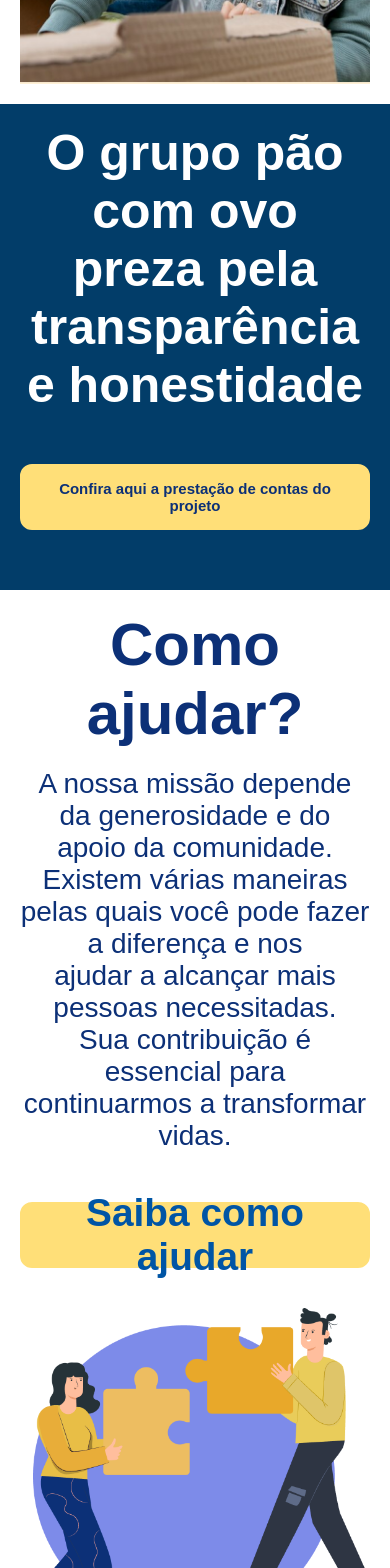
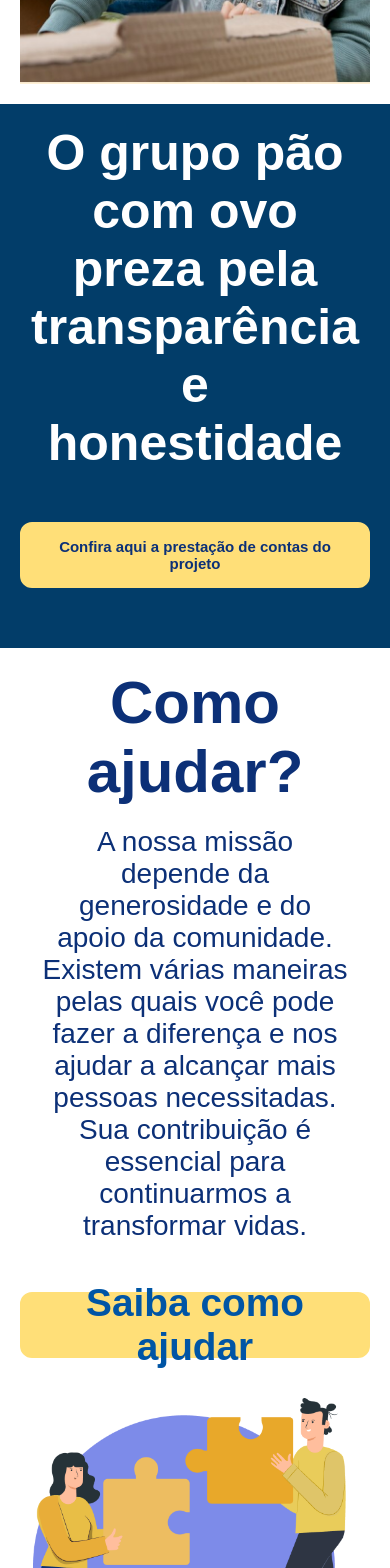
Before and after one commit to guiestrela/PCO, a React (Vite) app: page / in a window 390 px wide. Shown: the part 7180-8748 px from the top of the page. Built offline with nearby package versions, Linux system fonts and the light colour scheme.

Commit message:
fix(components): add mobile padding to SectionAud
- Added paddingLeft and paddingRight to mobile
- Adjusted paddingBottom in mobile view
- Improved mobile responsiveness
- Updated Text component to accept mobile padding props
- Fixed alignment issues on mobile screens

```diff
--- a/src/assets/components/SectionAud/index.tsx
+++ b/src/assets/components/SectionAud/index.tsx
@@ -17,7 +17,8 @@ function SectionAud() {
             <DivFlex width="100%" alignitems="center" justifycontent="center">
                 <DivFlex width="1440px" height="100%" justifycontent="center" alignitems="center" flexdirection="column" backgroundColor="#023D69" paddingTotal="80px" paddingTotalmob="20px">
                     <DivContainerText justifycontent="center" alignitems="center" flexdirection="column">
-                        <Title fontsize="72px" fontweight="700" color="#FFFFFF" fontsizemob="50px">
+                        <Title fontsize="72px" fontweight="700" color="#FFFFFF" fontsizemob="50px"
+                        paddingleftmob="20px" paddingrightmob="20px">
                             O grupo pão com ovo<br/>
                             preza pela transparência<br/>
                             e honestidade
@@ -39,10 +40,12 @@ function SectionAud() {
                     <DivFlex flexdirection="column" justifycontent="start" alignitems="start" alignitemsmob="center">
                         <DivContainerText justifycontent="start" alignitems="start" flexdirection="column">
                             <TitleH2 fontsize="72px" fontweight="700" color="#0C3077" fontsizemob="60px" textalign="start"
-                            paddingbottommob="20px">
+                            paddingbottommob="20px"
+                            paddingleftmob="20px" paddingrightmob="20px">
                                 Como ajudar?
                             </TitleH2>
-                            <Text fontsize="28px" fontweight="400" color="#0C3077" fontsizemob="28px" textalign="start">
+                            <Text fontsize="28px" fontweight="400" color="#0C3077" fontsizemob="28px" textalign="start"
+                            paddingleftmob="20px" paddingrightmob="20px">
                                 A nossa missão depende da generosidade e do<br/>
                                 apoio da comunidade. Existem várias maneiras<br/>
                                 pelas quais você pode fazer a diferença e nos<br/>
@@ -78,12 +81,14 @@ function SectionAud() {
                     <DivFlex flexdirection="column" justifycontent="start" alignitems="start" alignitemsmob="center">
                         <DivContainerText justifycontent="start" alignitems="start" flexdirection="column">
                             <TitleH2 fontsize="68px" fontweight="400" color="#0C3077" fontsizemob="45px" textalign="start"
-                            paddingbottommob="20px">
+                            paddingbottommob="20px"
+                            paddingleftmob="20px" paddingrightmob="20px">
                                 O Projeto Pão com Ovo<br/>
                                 teve um crescimento de<br/>
                                 567% ao longo dos anos
                             </TitleH2>
-                            <Text fontsize="28px" fontweight="400" color="#0C3077" fontsizemob="28px" textalign="start">
+                            <Text fontsize="28px" fontweight="400" color="#0C3077" fontsizemob="28px" textalign="start"
+                            paddingleftmob="20px" paddingrightmob="20px">
                                 Queremos continuar crescendo e impactando ainda<br/>
                                 mais vidas, mas para isso precisamos da ajuda de<br/>
                                 doadores e voluntários. Sua contribuição é<br/>
@@ -108,8 +113,8 @@ function SectionAud() {
                 <DivFlex width="1440px" height="100%" justifycontent="center" alignitems="center" backgroundColor="#FFDF66" paddingTotal="80px 0 0 0" paddingTotalmob="20px" flexdirectionmob="column">
                     <DivFlex flexdirection="column" justifycontent="start" alignitems="start" alignitemsmob="center">
                         <DivContainerText justifycontent="start" alignitems="start" flexdirection="column" paddingright="80px">
-                            <TitleH2 fontsize="88px" fontweight="700" color="#0C3077" fontsizemob="75px" textalign="start"
-                            paddingbottommob="20px" >
+                            <TitleH2 fontsize="88px" fontweight="700" color="#0C3077" fontsizemob="70px" textalign="start"
+                            paddingbottommob="42px" paddingleftmob="20px" paddingrightmob="20px" textalignmob="center">
                                 Faça parte do<br/>
                                 projeto e<br/>
                                 transforme a vida<br/>
@@ -144,7 +149,8 @@ function SectionAud() {
                     <DivFlex flexdirection="column" justifycontent="start" alignitems="start" alignitemsmob="center" paddingleft="60px" justifycontentmob="center" paddingTotal="20px">
                         <DivContainerText justifycontent="start" alignitems="start" flexdirection="column">
                             <TitleH2 fontsize="88px" fontweight="400" color="#0C3077" fontsizemob="45px" textalign="start"
-                            paddingbottommob="20px">
+                            paddingbottommob="20px"
+                            paddingleftmob="20px" paddingrightmob="20px">
                                 Mantenha-se<br/>
                                 atualizado!
                             </TitleH2>
--- a/src/uiKit.ts
+++ b/src/uiKit.ts
@@ -282,6 +282,10 @@ interface TextType {
     fontsizemob?: string
     textalignmob?: string
     paddingtopmob?: string
+    paddingleftmob?: string
+    paddingrightmob?: string
+    paddingbottommob?: string
+
 }
 
 interface ImgType {
@@ -579,6 +583,11 @@ export const Text = styled.p<TextType>`
         font-size: ${props => props.fontsizemob ? props.fontsizemob : '20px'};
         text-align: ${props => props.textalignmob ? props.textalignmob : 'center'};
         padding-top: ${props => props.paddingtopmob ? props.paddingtopmob : ''};
+        padding-left: ${props => props.paddingleftmob ? props.paddingleftmob : ''};
+        padding-right: ${props => props.paddingrightmob ? props.paddingrightmob : ''};
+        padding-bottom: ${props => props.paddingbottommob ? props.paddingbottommob : ''};
+
+
 
     }
 `
```
